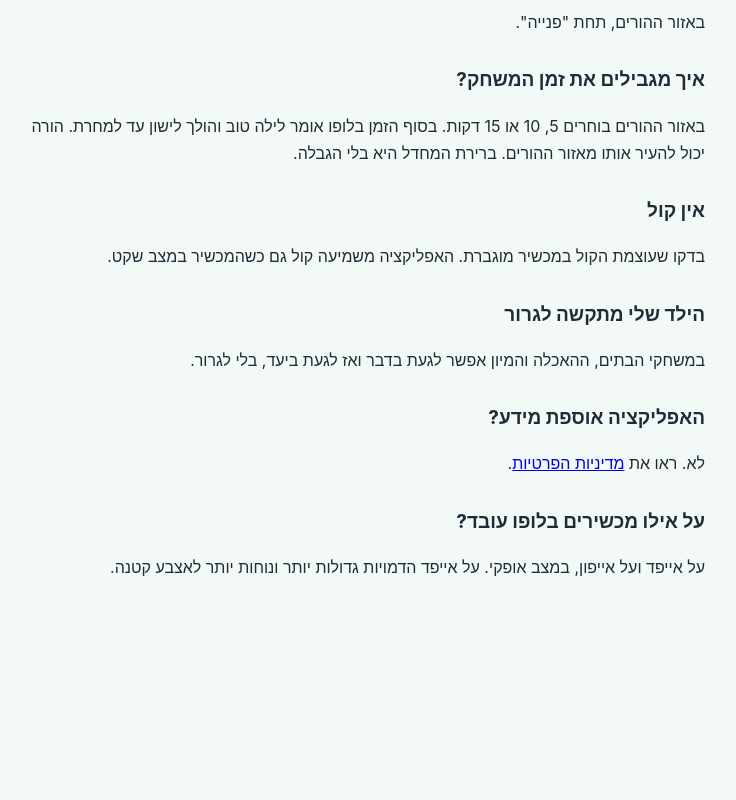
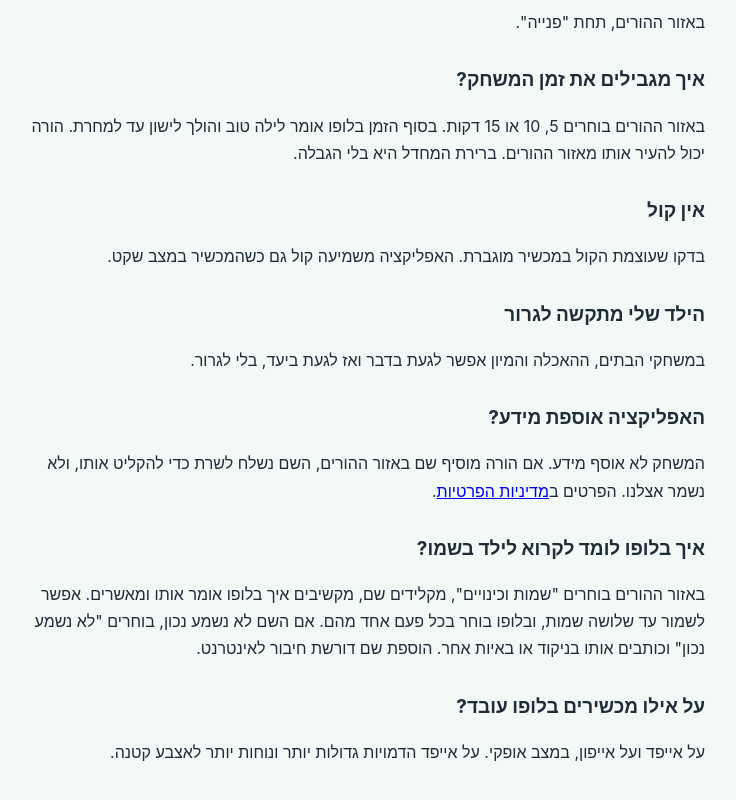
Before and after one commit to talm0r/bluppo-site, a plain HTML site: page support.html in a window 1280 px wide. Shown: the part 342-1142 px from the top of the page, without its empty margins (275-1011 px from the left). Before the commit the page ends 971 px from the top, so only its background shows below. Drawn offline with Linux system fonts and the light colour scheme.

Commit message:
Update support.html for version 1.1: names and nicknames

```diff
--- a/support.html
+++ b/support.html
@@ -29,7 +29,10 @@ h1{font-size:28px} h2{font-size:19px;margin-top:28px}
 <p>במשחקי הבתים, ההאכלה והמיון אפשר לגעת בדבר ואז לגעת ביעד, בלי לגרור.</p>
 
 <h2>האפליקציה אוספת מידע?</h2>
-<p>לא. ראו את <a href="privacy.html">מדיניות הפרטיות</a>.</p>
+<p>המשחק לא אוסף מידע. אם הורה מוסיף שם באזור ההורים, השם נשלח לשרת כדי להקליט אותו, ולא נשמר אצלנו. הפרטים ב<a href="privacy.html">מדיניות הפרטיות</a>.</p>
+
+<h2>איך בלופו לומד לקרוא לילד בשמו?</h2>
+<p>באזור ההורים בוחרים "שמות וכינויים", מקלידים שם, מקשיבים איך בלופו אומר אותו ומאשרים. אפשר לשמור עד שלושה שמות, ובלופו בוחר בכל פעם אחד מהם. אם השם לא נשמע נכון, בוחרים "לא נשמע נכון" וכותבים אותו בניקוד או באיות אחר. הוספת שם דורשת חיבור לאינטרנט.</p>
 
 <h2>על אילו מכשירים בלופו עובד?</h2>
 <p>על אייפד ועל אייפון, במצב אופקי. על אייפד הדמויות גדולות יותר ונוחות יותר לאצבע קטנה.</p>
```
